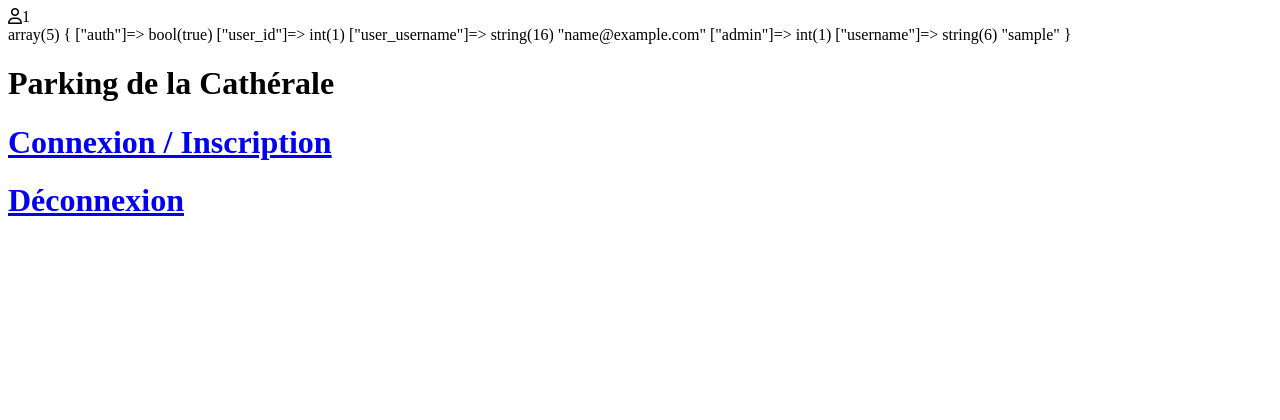
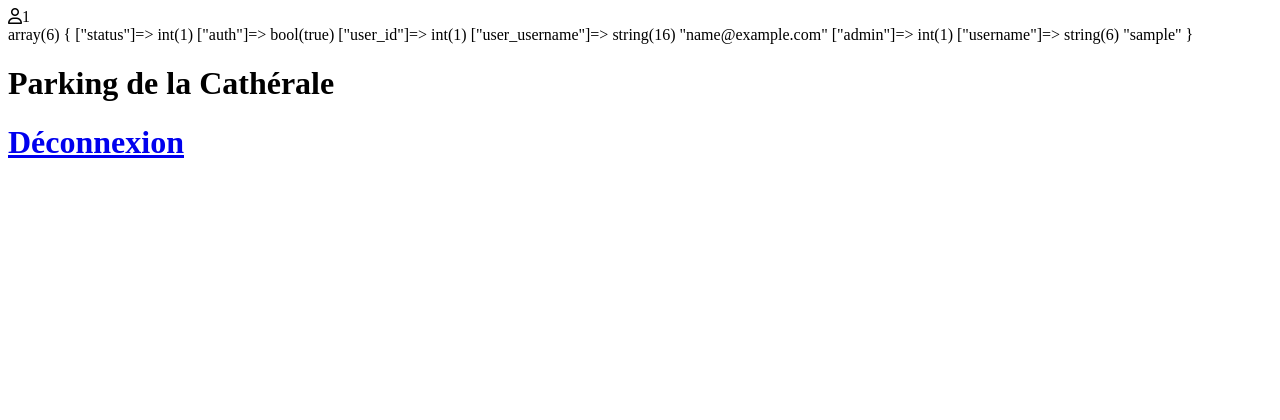
Before and after one commit to Gab2b/app-gestion-parking, a PHP site: page / in a window 1280 px wide. Shown: the top 420 px of the page. Run offline with PHP 8.4, Linux system fonts and the light colour scheme; the visitor is signed in with stand-in values (Sample User, id 1).

Commit message:
feat: connexion utilisateur et admin et liaison BDD

```diff
--- a/backend/Assets/js/services/login.js
+++ b/backend/Assets/js/services/login.js
@@ -11,6 +11,6 @@ export const login = async (emailAddress, password) => {
             passcode: password
         })
     })
-    const response = await response.json();
-    return response;
+    const jsonResponse = await response.json();
+    return jsonResponse;
 }
--- a/backend/Controller/layout.php
+++ b/backend/Controller/layout.php
@@ -2,5 +2,4 @@
 
 require "backend/Model/layout.php";
 
-
 require "backend/View/layout.php";
--- a/backend/Controller/login.php
+++ b/backend/Controller/login.php
@@ -19,10 +19,13 @@ if (!empty($_SERVER['CONTENT_TYPE']) && (($_SERVER['CONTENT_TYPE'] === 'applicat
 
         if ($isMatchPasscode)
         {
+            $userStatus = getAdminStatus($pdo, $user['id']) ? 1 : 0;
             $_SESSION['auth'] = true;
             $_SESSION['user_id'] = $user['id'];
             $_SESSION['user_username'] = $user['mail'];
-            header("Content-Type: application/json");
+            $_SESSION['status'] = $userStatus;
+            $errors[] = 'L\'identification a réussi';
+            header('Content-Type: application/json');
             echo json_encode(['authentication' => true]);
             exit();
         }
--- a/backend/Model/layout.php
+++ b/backend/Model/layout.php
@@ -1 +1,10 @@
 <?php
+function getAdminStatus(PDO $pdo, string $id): array | int
+{
+    $query = "SELECT status FROM is_admin WHERE user_id = :id";
+    $status = $pdo->prepare($query);
+    $status->bindParam(':id', $id);
+    $status->execute();
+
+    return $status->fetch(PDO::FETCH_ASSOC);
+}
--- a/backend/View/layout.php
+++ b/backend/View/layout.php
@@ -1,9 +1,14 @@
 <div class="container">
     <h1>Parking de la Cathérale</h1>
+    <?php if (!(isset($_SESSION['auth'])) || $_SESSION['auth'] === false): ?>
     <a href="index.php?component=login">
         <h1>Connexion / Inscription</h1>
     </a>
+    <?php endif; ?>
+    <?php if (isset($_SESSION['auth']) && $_SESSION['auth'] === true): ?>
     <a href="index.php?disconnect=true">
         <h1>Déconnexion</h1>
     </a>
+    <?php endif; ?>
+
 </div>
--- a/index.php
+++ b/index.php
@@ -44,19 +44,29 @@ if (!empty($_SERVER['HTTP_X_REQUESTED_WITH']) &&
                 if (isset($_GET['component'])) {
                     $componentName = cleanString($_GET['component']);
 
-                    $canAccess = false;
-//
-//                    if ($_SESSION['admin']) {
-//                        $canAccess = true;
-//                    } else if ($componentName === "ADMIN VIEWS ONLY") {
-//                        $canAccess = true;
-//                    }
+                    $adminAccess = false;
+                    $userAccess = false;
 
-                    if ($canAccess && file_exists("Controller/$componentName.php")) {
-                        require "Controller/$componentName.php";
-                    } else {
-                        require "backend/Controller/layout.php";
+                    if (isset($_SESSION['auth']) && $_SESSION['status'] === 1) {
+                        $adminAccess = true;
+                    } else if ($componentName === "ADMIN VIEWS ONLY") {
+                        $adminAccess = true;
                     }
+
+                    if (isset($_GET) && $_GET['component'] === "login") {
+                        $errors[] = 'Vous êtes déjà connecté !';
+                        header("Location: index.php?component=layout");
+
+                    }
+
+                    else {
+                        if ($userAccess && file_exists("Controller/$componentName.php")) {
+                            require "Controller/$componentName.php";
+                        } else {
+                            require "backend/Controller/layout.php";
+                        }
+                    }
+
                 } else {
                     require "backend/Controller/layout.php";
                 }
```
Also changed, not shown: backend/Model/login.php (+11 -1 lines).
